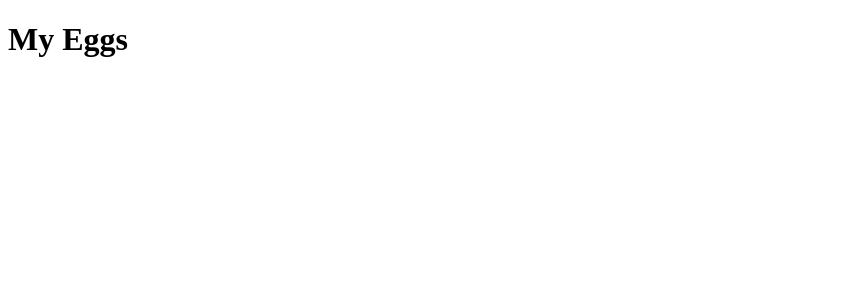
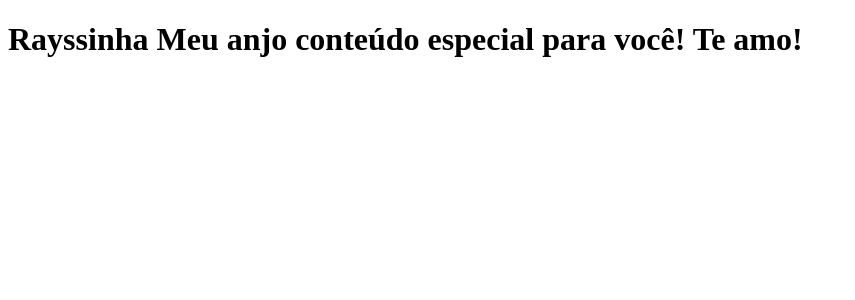
Before and after one commit to Jefferson170713/myclone-tabnews, a Next.js app: page / in a window 1280 px wide. Shown: the top 300 px of the page, without its empty margins (0-855 px from the left). Built offline with nearby package versions, Linux system fonts and the light colour scheme.

Commit message:
main - teste com a Rayssa

```diff
--- a/pages/index.js
+++ b/pages/index.js
@@ -1,6 +1,6 @@
 function HomePageTeste() {
     return (
-        <h1>My Eggs</h1>
+        <h1><strong>Rayssinha</strong> Meu anjo conteúdo especial para você! Te amo!</h1>
     )
 }
 
```
